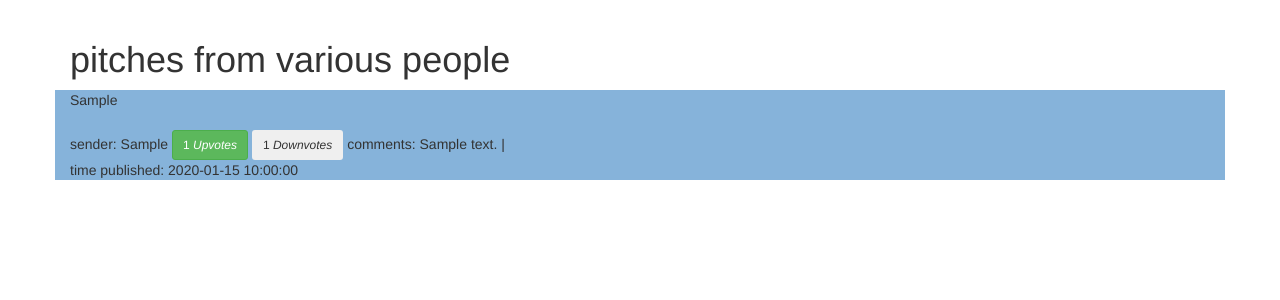
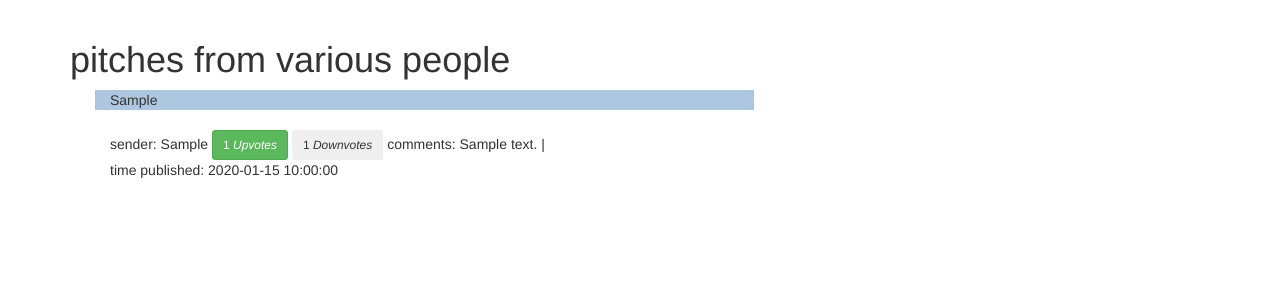
Before and after one commit to eliki-hue/pitch-test, a Flask app: page /display in a window 1280 px wide. Shown: the part 52-352 px from the top of the page. Run offline with Flask 2, Linux system fonts and the light colour scheme; tables that the repository leaves empty hold one stand-in row (values such as "Sample post"); some libraries are stand-ins or nearby versions.

Commit message:
reformatted the index display

```diff
--- a/app/__init__.py
+++ b/app/__init__.py
@@ -38,8 +38,7 @@ mail.init_app(app)
 
 login_manager = LoginManager()
 # login_manager._session_protection ='strong'
-
-# login_manager.login_view = 'auth.login'
+login_manager.login_view = 'auth.login'
 
 login_manager.init_app(app)
 from app import views
--- a/app/templates/index.html
+++ b/app/templates/index.html
@@ -7,18 +7,24 @@
     <div class="container">
 
     <h1> pitches from various people </h1>
-        <div class="row" style="background-color: rgb(134, 179, 218); margin-bottom: 20px;">
+        <div class="row"  >
+           <ul>
             {% for pitch in pitches %}
-            <div class="col-sm-7" style="margin-bottom: 20px;">{{pitch.pitch}}</div><br><br>
-            <div class="col-sm-5">
+
+                <div class="col-sm-7" style="background-color: rgb(173, 199, 224); margin-bottom: 20px;margin-right: px;" >{{pitch.pitch}}</div><br><br>
+                <div class="col-sm-5" style=" margin-bottom: 20px;margin-right: px; min-height: max-content;">
                 sender: {{pitch.sender}}  <button onclick="pitch.upvote +=1" class="btn btn-sm btn-success" >{{pitch.upvote}} <i class="fa fa-thumbs-up" id="like">Upvotes</i></button>
                   <button class="btn btn-sm btn-neutral" >{{pitch.downvote}} <i class="fa fa-thumbs-up" id="like">Downvotes</i></button>
-                        comments:  {{pitch.comments}}  | time published: {{pitch.published_at}}
-            </div><br><br>
+                        comments:    {{pitch.comments}}  |     time published: {{pitch.published_at}}
+                 </div><br><br>
+
+
+
             {% endfor %}
 
+           </ul>
+        </div>
 
-        </div>
 
     </div>
 
--- a/requirements.txt
+++ b/requirements.txt
@@ -1,3 +1,4 @@
+alembic==0.9.5
 amqp==5.0.9
 attrs==21.4.0
 billiard==3.6.4.0
@@ -24,6 +25,7 @@ Flask-Uploads==0.2.1
 Flask-WTF==0.14.2
 greenlet==1.1.2
 gunicorn==20.1.0
+heroku==0.1.4
 heroku3==5.1.4
 idna==3.3
 importlib-metadata==4.11.2
@@ -43,6 +45,7 @@ psycopg2-binary==2.9.3
 py==1.11.0
 pyparsing==3.0.7
 pytest==7.0.1
+python-dateutil==1.5
 python-editor==1.0.3
 pytz==2021.3
 requests==2.27.1
```
